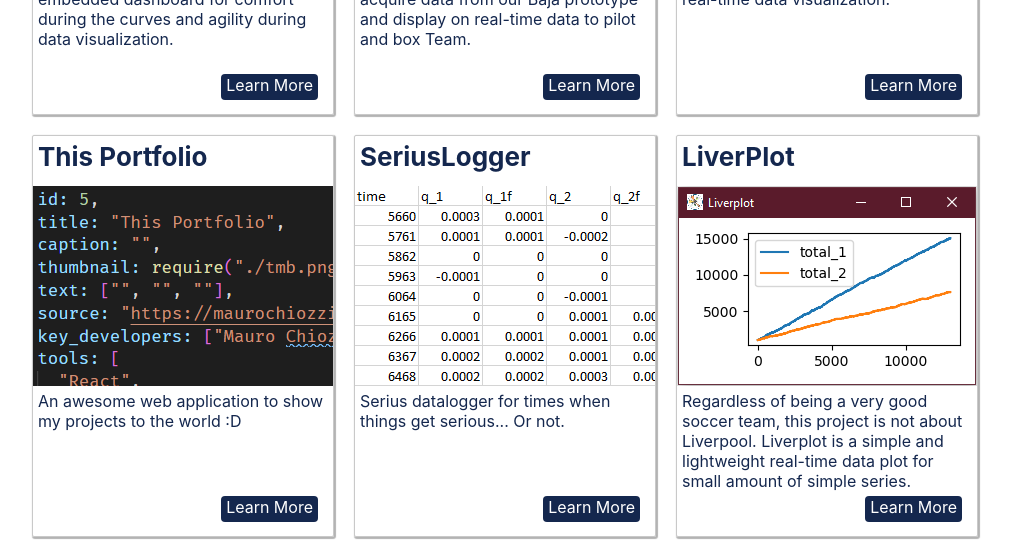
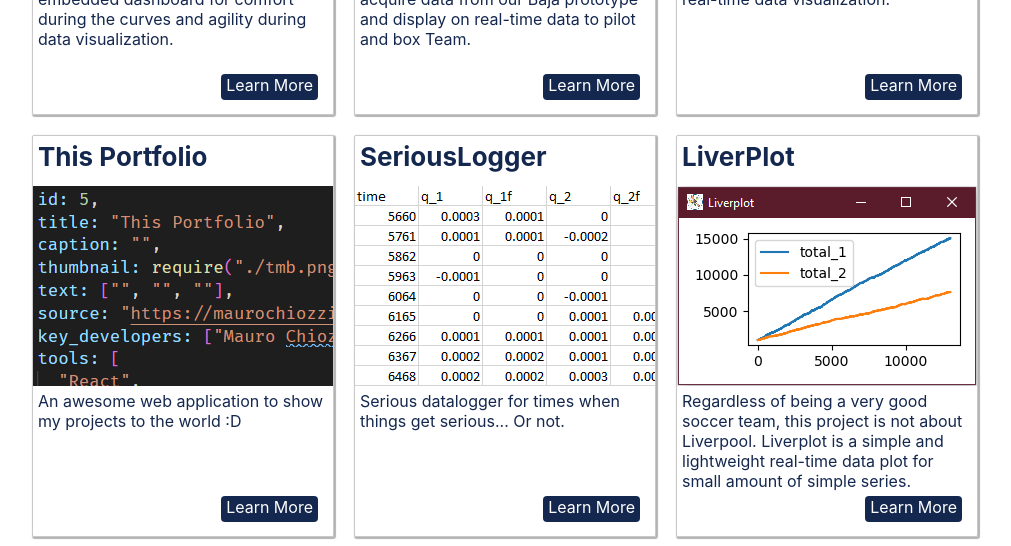
Before and after one commit to maurochiozzi/maurochiozzi.github.io, a React (Create React App) app: page /#/projects in a window 1280 px wide. Shown: the part 880-1426 px from the top of the page, without its empty margins (135-1146 px from the left). Built offline with nearby package versions, Linux system fonts and the light colour scheme; the HTML template or start-up script is replaced by a standard one.

Commit message:
fix seriouslogger name

```diff
--- a/src/assets/projects/seriuslogger/index.js
+++ b/src/assets/projects/seriuslogger/index.js
@@ -1,10 +1,10 @@
 export const seriuslogger = {
   id: 6,
-  title: "SeriusLogger",
-  caption: "Serius datalogger for times when things get serious... Or not.",
+  title: "SeriousLogger",
+  caption: "Serious datalogger for times when things get serious... Or not.",
   thumbnail: require("./tmb.png"),
   text: [""],
-  source: "https://github.com/maurochiozzi/seriuslogger",
+  source: "https://github.com/maurochiozzi/seriouslogger",
   key_developers: ["Mauro Chiozzi"],
   tools: ["Python", "Serial Data Logger", "Git"],
   pictures: [],
--- a/src/assets/projects/telemetry/index.js
+++ b/src/assets/projects/telemetry/index.js
@@ -7,7 +7,7 @@ export const telemetry = {
     "A Java-based desktop application for real-time data visualization acquired from the embedded system installed on our Baja SAE vehicle and also for our AeroDesign SAE airplane.",
     "This application receives the vehicle data through the Receiver connected on the USB port, and by reading the data as it is received, the application can match the data plot with the data rate transmission from the embedded system. Also, while the visualization is done, the application does the duty of logging the data being received in a friendly dataframe.",
     "Besides the visualization and logging, the application relays in other features such as lapping counting; fast communication with the vehicle pilot using pre-set messages; on-time deviation calculus; runtime error output; and much more. Other features like previous lap data comparison with current lap data on time were still on development.",
-    "Unfortunately, the flex layout was not a key feature. For each purpose, for each requirement, the layout needed to be hardcode changed, and besides being used for two different purposes (Baja and Aero) in many different competitions (local, regional, national, international), the rigid layout was shown to be a pain in the neck in every single upgrade. By this, after almost 4 years of usage and despite being developed using Java Swing, this application became obsolete, and it will be replaced by other application using modern technologies (maybe Seriouslogger, let see how it goes).",
+    "Unfortunately, the flex layout was not a key feature. For each purpose, for each requirement, the layout needed to be hardcoded changed, and besides being used for two different purposes (Baja and Aero) in many different competitions (local, regional, national, international), the rigid layout was shown to be a pain in the neck in every single upgrade. By this, after almost 4 years of usage and despite being developed using Java Swing, this application became obsolete, and it will be replaced by other application using modern technologies (maybe Seriouslogger and LiverPlot, let see how it goes).",
   ],
   source: "",
   key_developers: ["Mauro Chiozzi"],
```
